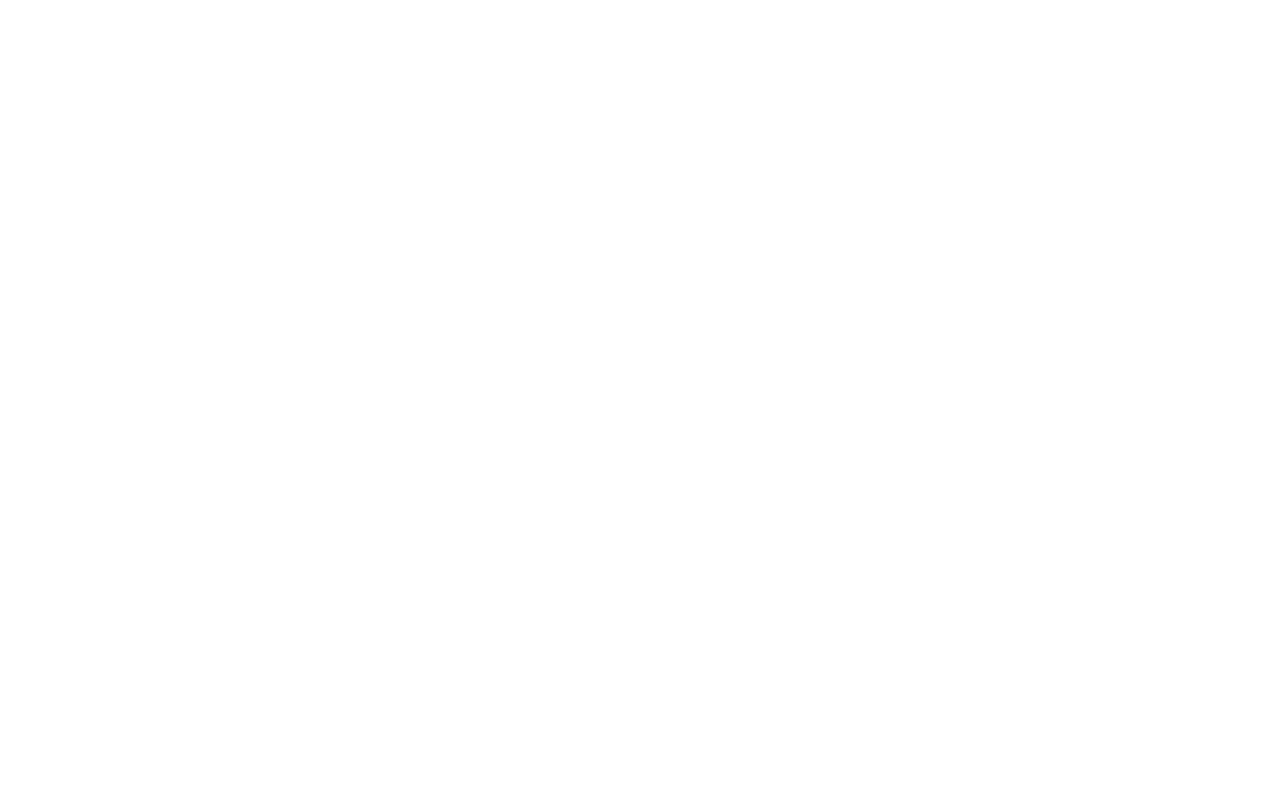
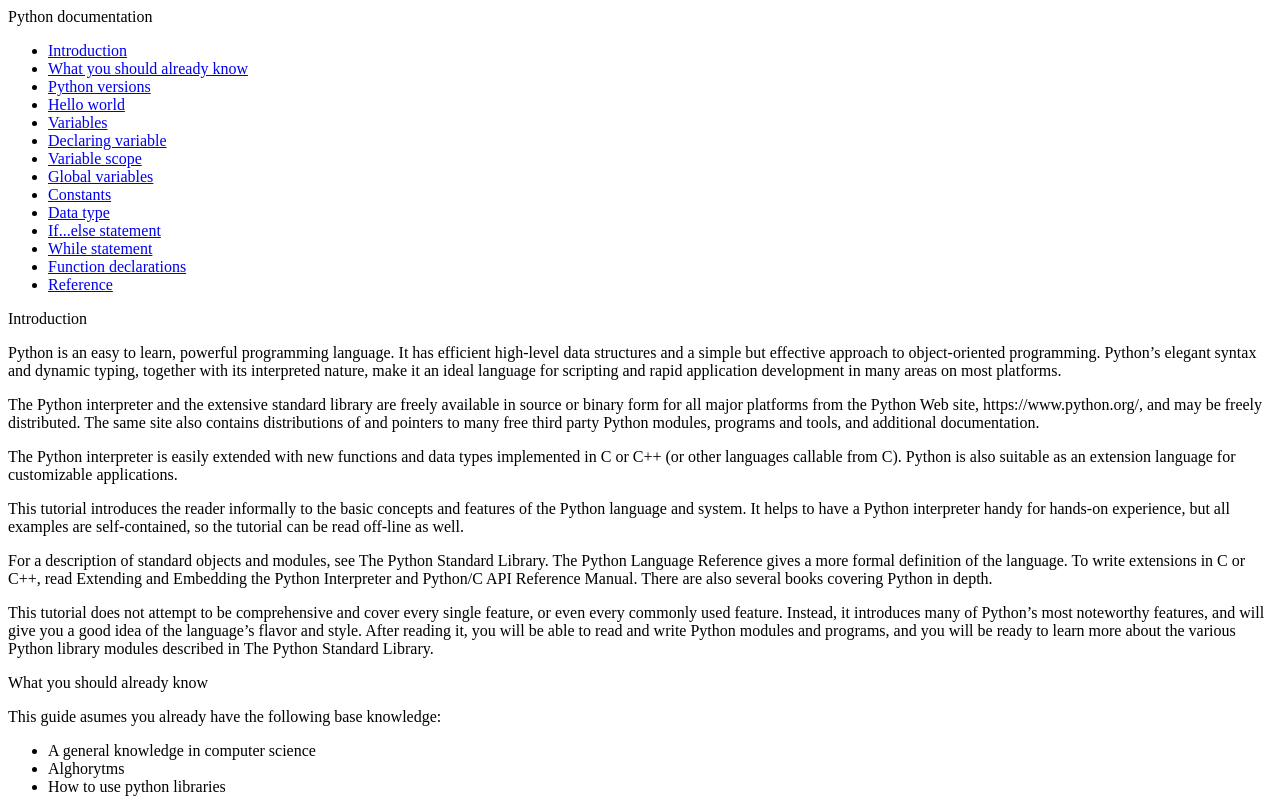
Before and after one commit to fersayago/FreeCodeCamp, a plain HTML site: page 1 - Responsive Web Design/4.Technical Doc/pages/index.html in a window 1280 px wide. Drawn offline with Linux system fonts and the light colour scheme.

Commit message:
Empezado HTML de pagina de documentacion

```diff
--- a/1 - Responsive Web Design/3.Landing/css/style.css
+++ b/1 - Responsive Web Design/3.Landing/css/style.css
@@ -135,8 +135,8 @@ nav > ul {
   align-items: center;
   justify-content: center;
   text-align: center;
-  height: 200px;
-  margin-top: 50px;
+  height: 400px;
+  padding-top: 200px;
 }
 
 #hero > h2 {
--- a/1 - Responsive Web Design/4.Technical Doc/pages/index.html
+++ b/1 - Responsive Web Design/4.Technical Doc/pages/index.html
@@ -1,11 +1,88 @@
-<!DOCTYPE html>
+    <!DOCTYPE html>
 <html lang="en">
 <head>
     <meta charset="UTF-8">
     <meta name="viewport" content="width=device-width, initial-scale=1.0">
-    <title>Javascript Documentation</title>
+    <title>Python Documentation</title>
 </head>
 <body>
+    <nav id="header">
+        <header>Python documentation</header>
+        <ul>
+            <li>
+                <a href="#Introduction" class="class-link">Introduction</a>
+            </li>
+            <li>
+                <a href="#What_you_should_already_know" class="class-link">What you should already know</a>
+            </li>
+            <li>
+                <a href="#Python_versions" class="class-link">Python versions</a>
+            </li>
+            <li>
+                <a href="#Hello_world" class="class-link">Hello world</a>
+            </li>
+            <li>
+                <a href="#Variables" class="class-link">Variables</a>
+            </li>
+            <li>
+                <a href="#Declaring_variables" class="class-link">Declaring variable</a>
+            </li>
+            <li>
+                <a href="#Variable_scope" class="class-link">Variable scope</a>
+            </li>
+            <li>
+                <a href="#Global_variables" class="class-link">Global variables</a>
+            </li>
+            <li>
+                <a href="#Constants" class="class-link">Constants</a>
+            </li>
+            <li>
+                <a href="#Data_type" class="class-link">Data type</a>
+            </li>
+            <li>
+                <a href="#If...else_statement" class="class-link">If...else statement</a>
+            </li>
+            <li>
+                <a href="#While_statement" class="class-link">While statement</a>
+            </li>
+            <li>
+                <a href="#Function_declarations" class="clas-link">Function declarations</a>
+            </li>
+            <li>
+                <a href="#Reference" class="class-link">Reference</a>
+            </li>
+        </ul>
+    </nav>
+
+    <main id="main-doc">
+        <section class="main-section" id="Introduction">
+            <header>Introduction</header>
+            <article>
+                <p>Python is an easy to learn, powerful programming language. It has efficient high-level data structures and a simple but effective approach to object-oriented programming. Python’s elegant syntax and dynamic typing, together with its interpreted nature, make it an ideal language for scripting and rapid application development in many areas on most platforms.</p>
+                <p>The Python interpreter and the extensive standard library are freely available in source or binary form for all major platforms from the Python Web site, https://www.python.org/, and may be freely distributed. The same site also contains distributions of and pointers to many free third party Python modules, programs and tools, and additional documentation.</p>
+                <p>The Python interpreter is easily extended with new functions and data types implemented in C or C++ (or other languages callable from C). Python is also suitable as an extension language for customizable applications.</p>
+                <p>This tutorial introduces the reader informally to the basic concepts and features of the Python language and system. It helps to have a Python interpreter handy for hands-on experience, but all examples are self-contained, so the tutorial can be read off-line as well.</p>
+                <p>For a description of standard objects and modules, see The Python Standard Library. The Python Language Reference gives a more formal definition of the language. To write extensions in C or C++, read Extending and Embedding the Python Interpreter and Python/C API Reference Manual. There are also several books covering Python in depth.</p>
+                <p>This tutorial does not attempt to be comprehensive and cover every single feature, or even every commonly used feature. Instead, it introduces many of Python’s most noteworthy features, and will give you a good idea of the language’s flavor and style. After reading it, you will be able to read and write Python modules and programs, and you will be ready to learn more about the various Python library modules described in The Python Standard Library.</p>
+            </article>
+        </section>
+
+        <section class="main-section" id=What_you_should_already_know>
+            <header>What you should already know</header>
+            <p>This guide asumes you already have the following base knowledge:</p>
+            <ul>
+                <li>
+                    A general knowledge in computer science
+                </li>
+                <li>
+                    Alghorytms
+                </li>
+                <li>
+                    How to use python libraries
+                </li>
+            </ul>
+        </section>
+    </main>
 
 </body>
 </html>
```
Also changed, not shown: 1 - Responsive Web Design/4.Technical Doc/css/style.css (added), 1 - Responsive Web Design/4.Technical Doc/js/script.js (added).
